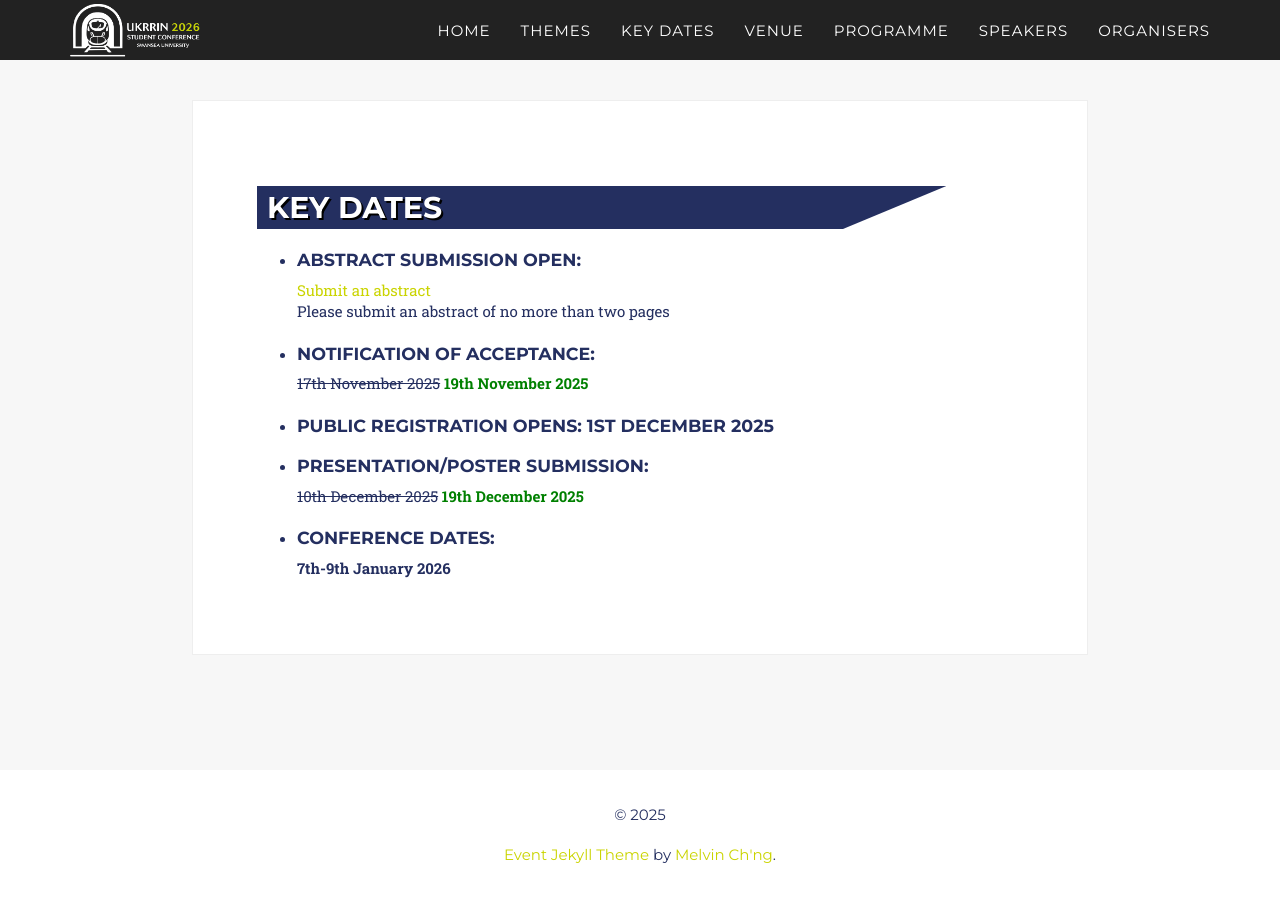
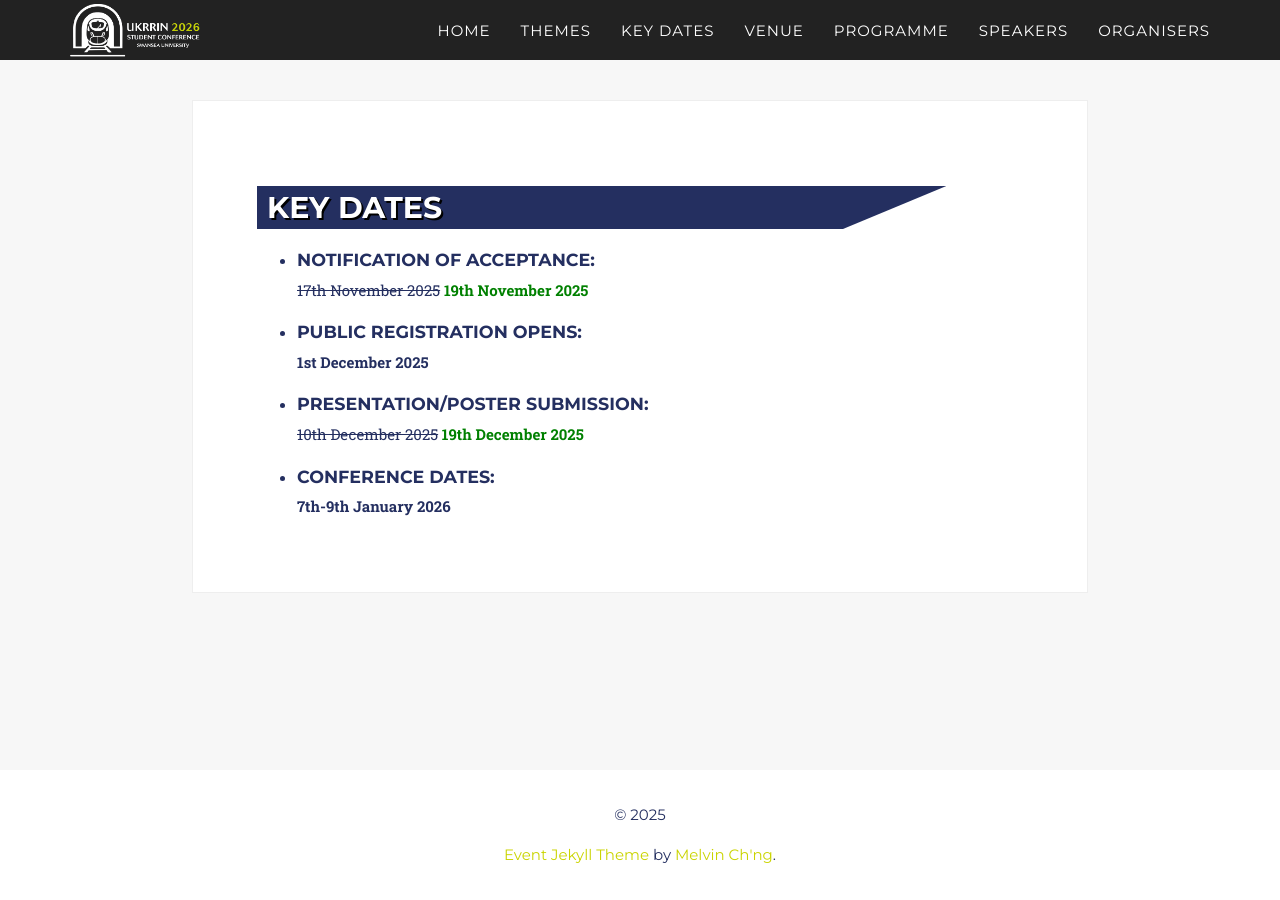
Before and after one commit to ukrrin2026swansea/ukrrin2026swansea.github.io, a Jekyll site: the page built from _2017_pages/key-dates.html, in a window 1280 px wide. Built offline with Jekyll 4.4.1, drawn with Linux system fonts in a browser that asks for light colours; some web fonts are replaced.

Commit message:
Formatting fix

```diff
--- a/_2017_pages/key-dates.html
+++ b/_2017_pages/key-dates.html
@@ -13,13 +13,8 @@ title: Key Dates
 <section id="key-info" class="black-frame about about-container about-container-top about-container-bottom">
   <h1>Key Dates</h1>
   <ul>
-        <li><h3>Abstract submission open:</h3>
-          <a class="urllink" href="https://openreview.net/group?id=UKRRIN/2026/Conference&referrer=%5BHomepage%5D(%2F)#tab-your-consoles"
-          rel="nofollow" target="_blank">Submit an abstract</a>
-          <br>
-          Please submit an abstract of no more than two pages</li>
         <li><h3>Notification of acceptance:</h3> <del>17th November 2025</del> <b style="color: green;">19th November 2025</b></li>
-        <li><h3>Public registration opens: <b>1st December 2025</b></li>
+        <li><h3>Public registration opens:</h3> <b>1st December 2025</b></li>
         <li><h3>Presentation/poster submission:</h3> <del>10th December 2025</del> <b style="color: green;">19th December 2025</b></li>
         <li><h3>Conference dates:</h3> <b>7th-9th January 2026</b></li>
   </ul>
```
